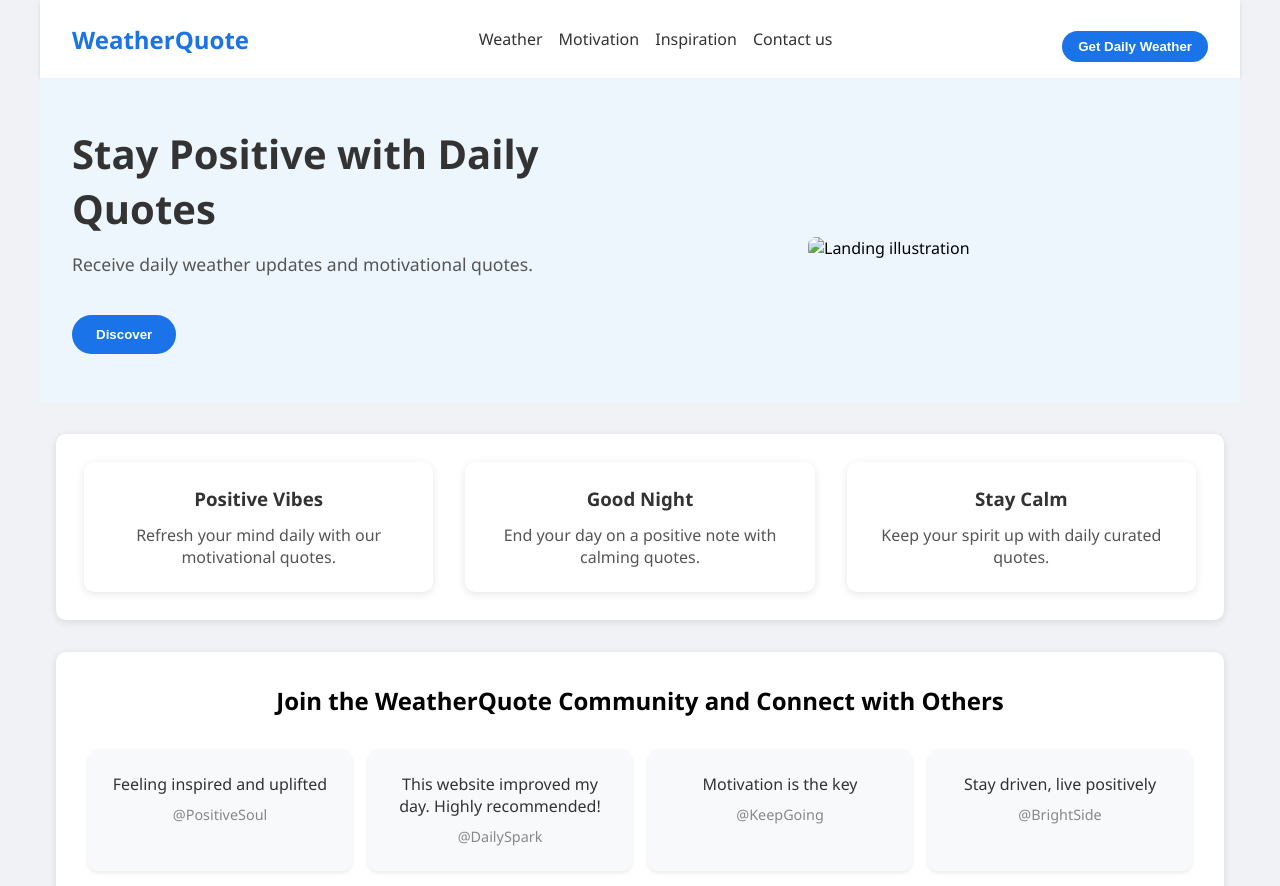
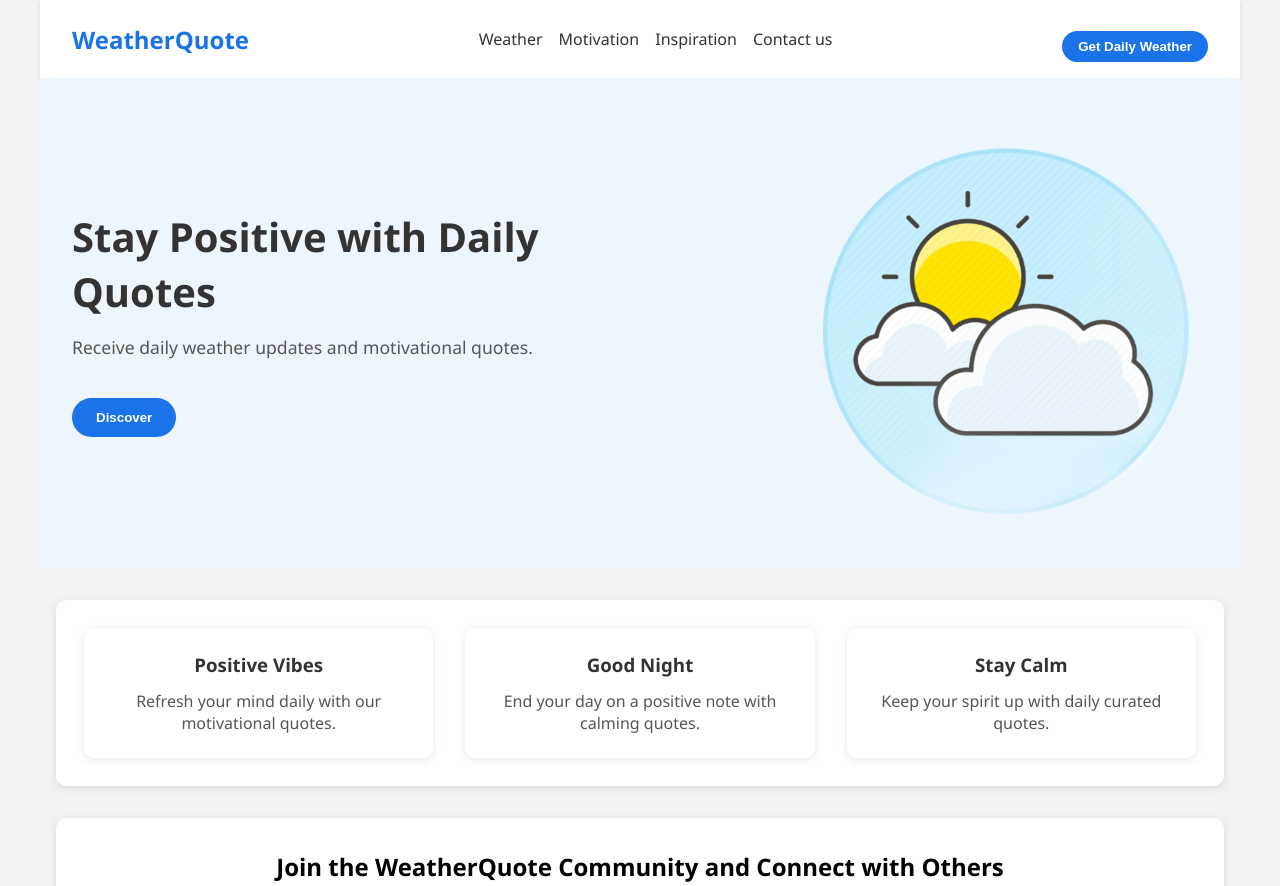
Before and after one commit to Alpaomega1136/Day3-Training-ARC-13524059, a website: page index.html in a window 1280 px wide. Shown: the top 886 px of the page. Drawn offline with Linux system fonts and the light colour scheme; no server answers.

Commit message:
index.html

```diff
--- a/index.html
+++ b/index.html
@@ -30,7 +30,7 @@
         <p>Receive daily weather updates and motivational quotes.</p>
         <button class="hero-btn">Discover</button>
       </div>
-      <img src="/Tugas ARC_DAY3 Duplikat/landing.png" alt="Landing illustration" class="hero-image">
+      <img src="landing.png" alt="Landing illustration" class="hero-image">
     </header>
 
     <!-- Highlight Section -->
```
